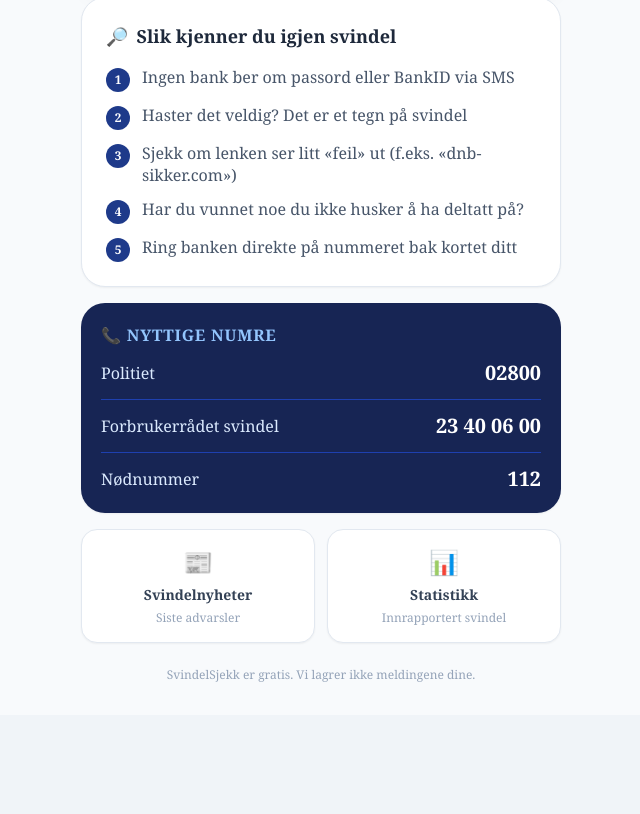
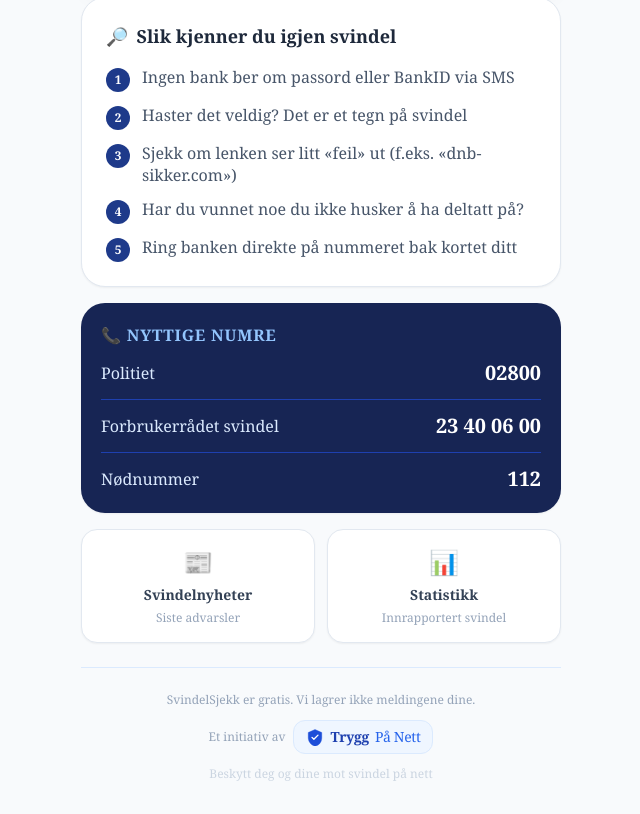
Before and after one commit to CodeBerserkers888/SvindelSjekk, a Next.js app: page / in a window 1280 px wide. Shown: the part 641-1455 px from the top of the page, without its empty margins (319-959 px from the left). Before the commit the page ends 1356 px from the top, so only its background shows below. Built offline with nearby package versions, Linux system fonts and the light colour scheme.

Commit message:
legg til Trygg På Nett merkevare i footer

```diff
--- a/src/app/nyheter/page.tsx
+++ b/src/app/nyheter/page.tsx
@@ -90,6 +90,24 @@ export default function NyheterPage() {
         >
           ← Tilbake til SvindelSjekk
         </Link>
+
+        {/* Footer — Trygg På Nett */}
+        <div className="border-t border-blue-100 pt-6 pb-8 mt-6">
+          <div className="flex flex-col items-center gap-3">
+            <div className="flex items-center gap-2">
+              <span className="text-xs text-slate-400">Et initiativ av</span>
+              <div className="flex items-center gap-1.5 bg-blue-50 border border-blue-100 rounded-xl px-3 py-1.5">
+                <svg width="18" height="18" viewBox="0 0 24 24" fill="none">
+                  <path d="M12 2L3 6v7c0 5.25 4.05 10.15 9 11.25C17.95 23.15 21 18.25 21 13V6L12 2z" fill="#1d4ed8" stroke="#1d4ed8" strokeWidth="0.5"/>
+                  <path d="M8 12.5l2.5 2.5 5.5-5.5" stroke="white" strokeWidth="1.8" strokeLinecap="round" strokeLinejoin="round"/>
+                </svg>
+                <span className="text-sm font-bold text-blue-800 tracking-tight">Trygg</span>
+                <span className="text-sm font-light text-blue-600 tracking-tight">På Nett</span>
+              </div>
+            </div>
+            <p className="text-xs text-slate-300 text-center">Beskytt deg og dine mot svindel på nett</p>
+          </div>
+        </div>
       </div>
     </div>
   );
--- a/src/components/ScamChecker.tsx
+++ b/src/components/ScamChecker.tsx
@@ -283,9 +283,30 @@ export default function SvindelSjekk() {
           </Link>
         </div>
 
-        <p className="text-center text-xs text-slate-400 pb-8">
-          SvindelSjekk er gratis. Vi lagrer ikke meldingene dine.
-        </p>
+        {/* Footer — Trygg På Nett */}
+        <div className="border-t border-blue-100 pt-6 pb-8 mt-2">
+          <div className="flex flex-col items-center gap-3">
+            <p className="text-xs text-slate-400 text-center">
+              SvindelSjekk er gratis. Vi lagrer ikke meldingene dine.
+            </p>
+            <div className="flex items-center gap-2">
+              <span className="text-xs text-slate-400">Et initiativ av</span>
+              <div className="flex items-center gap-1.5 bg-blue-50 border border-blue-100 rounded-xl px-3 py-1.5">
+                <svg width="18" height="18" viewBox="0 0 24 24" fill="none">
+                  <path d="M12 2L3 6v7c0 5.25 4.05 10.15 9 11.25C17.95 23.15 21 18.25 21 13V6L12 2z"
+                    fill="#1d4ed8" stroke="#1d4ed8" strokeWidth="0.5"/>
+                  <path d="M8 12.5l2.5 2.5 5.5-5.5"
+                    stroke="white" strokeWidth="1.8" strokeLinecap="round" strokeLinejoin="round"/>
+                </svg>
+                <span className="text-sm font-bold text-blue-800 tracking-tight">Trygg</span>
+                <span className="text-sm font-light text-blue-600 tracking-tight">På Nett</span>
+              </div>
+            </div>
+            <p className="text-xs text-slate-300 text-center">
+              Beskytt deg og dine mot svindel på nett
+            </p>
+          </div>
+        </div>
       </div>
     </div>
   );
```
